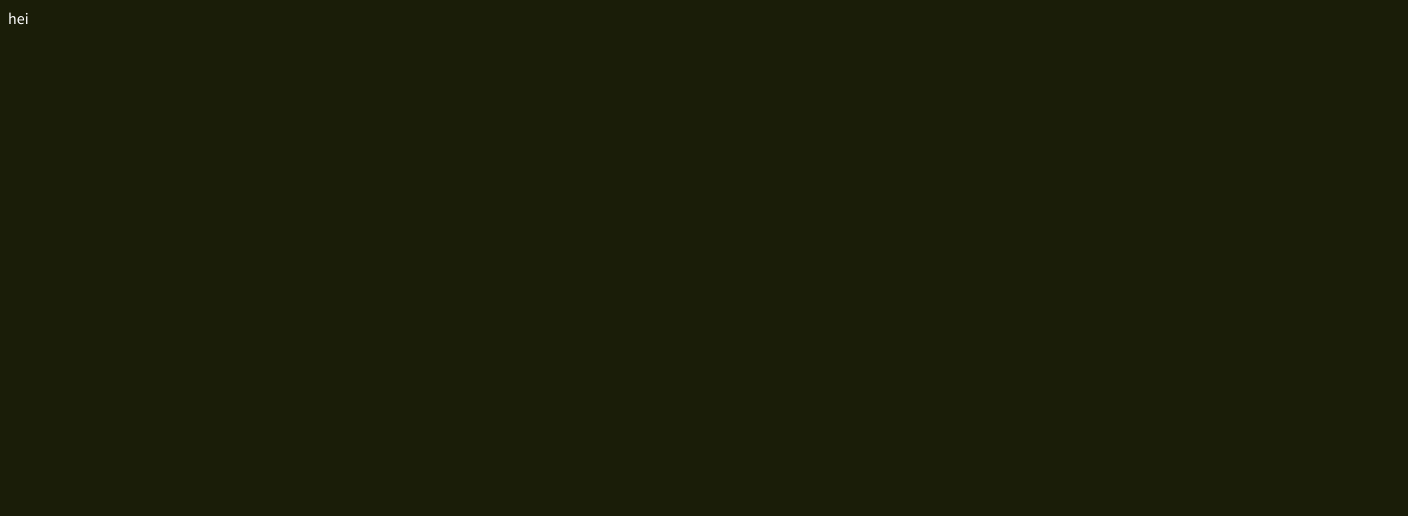
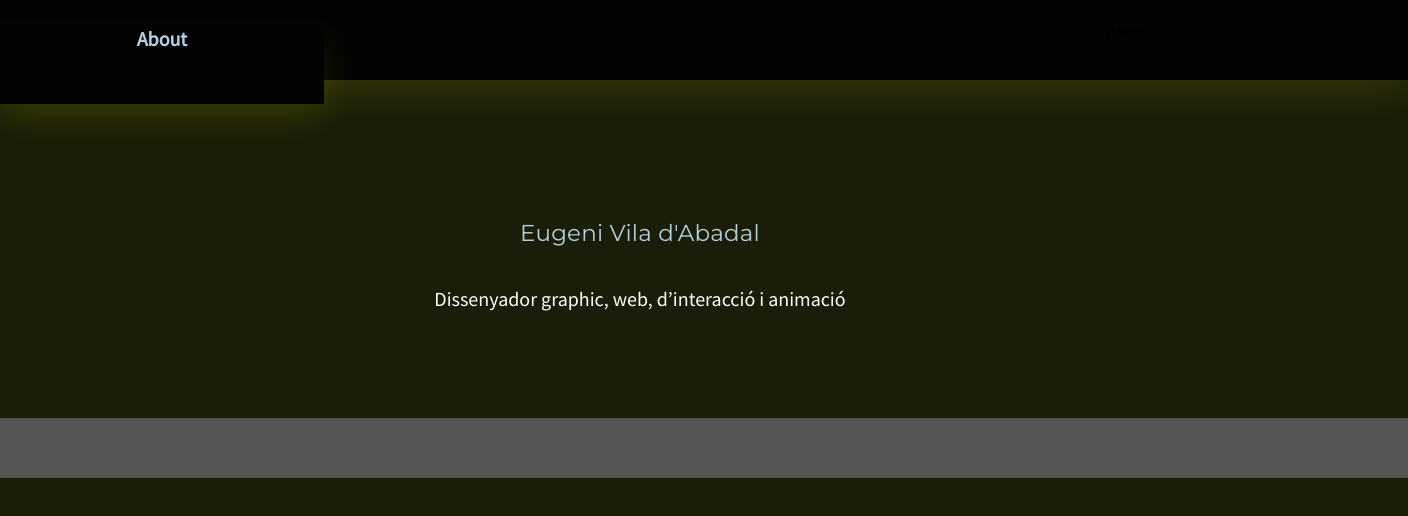
Before and after one commit to treszerotres/PORTFOLIO, a plain HTML site: page index.html in a window 1280 px wide. Shown: the whole page, 1408 px wide, since content can reach past the window. Drawn offline with Linux system fonts and the light colour scheme.

Commit message:
ESTILS 2
Afegint estils i creant divs

```diff
--- a/css/styles.css
+++ b/css/styles.css
@@ -1,5 +1,195 @@
 body{
     background-color: #1a1d08;
+    margin: 0%;
+}
+
+#container{
+
+
+
+}
+
+
+#topnav{
+    width: 110%;
+    height: 80px;
+    box-shadow: 0 15px 36px 0 rgba(255, 251, 0, 0.1);
+    background-color: #030303;
+
+}
+
+#topnav .about{
+    float: left;
+    width: 23%;
+    text-align: center;
+    margin-top: 24px;
+    margin-bottom: 24px;
+}
+
+#social{
+    float: right;
+    width: 23%;
+    margin-top: 24px;
+    margin-bottom: 24px;
+}
+#social .li{
+    float: left;
+    width: 4%;
+    margin-top: 24px;
+    margin-bottom: 24px;
+}
+
+#welcome{
+    margin-top: 140px;
+
+}
+
+#footer{
+    width: 110%;
+    height: 60px;
+    background-color: #545454;
+
+}
+
+/* Estils BODY  */
+p, .bodyregularcenter{
     font-family: "Source Sans Pro";
+    font-size: 16px;
+    line-height: 1.5;
+    letter-spacing: normal;
+    text-align: center;
     color: #ffffff;
 }
+
+p, .bodyregularleft{
+    font-family: "Source Sans Pro";
+    font-size: 16px;
+    line-height: 1.5;
+    letter-spacing: normal;
+    text-align: left;
+    color: #ffffff;
+}
+
+p, .bodyblueboldcenter{
+    font-family: "Source Sans Pro";
+    font-size: 16px;
+    font-weight: bold;
+    line-height: 1.5;
+    text-align: center;
+    color: #b1cfdf;
+}
+
+p, .bodybluebolleft{
+    font-family: "Source Sans Pro";
+    font-size: 16px;
+    font-weight: bold;
+    line-height: 1.5;
+    text-align: left;
+    color: #b1cfdf;
+}
+
+p, .bodyrboldlinkleft{
+    font-family: "Source Sans Pro";
+    font-size: 16px;
+    font-weight: bold;
+    font-style: normal;
+    font-stretch: normal;
+    line-height: 1.5;
+    letter-spacing: normal;
+    color: #c4ea00;
+}
+
+/* Estils LEAD  */
+p, .leadblueregularleft{
+    font-family: "Source Sans Pro";
+    font-size: 20px;
+    font-weight: bold;
+    font-style: normal;
+    font-stretch: normal;
+    line-height: 1.5;
+    letter-spacing: normal;
+    text-align: left;
+    color: #B1CFDF;
+}
+
+p, .linkleadblueregularleft{
+    font-family: "Source Sans Pro";
+    font-size: 20px;
+    font-weight: bold;
+    font-style: normal;
+    font-stretch: normal;
+    line-height: 1.5;
+    letter-spacing: normal;
+    text-align: left;
+    color: #B1CFDF;
+    text-decoration: none;
+}
+
+p, .leadblueregularcenter{
+    font-family: "Source Sans Pro";
+    font-size: 20px;
+    font-weight: bold;
+    font-style: normal;
+    font-stretch: normal;
+    line-height: 1.5;
+    letter-spacing: normal;
+    text-align: left;
+    color: #B1CFDF;
+}
+
+p, .leadwhiteregularcenter{
+    font-family: "Source Sans Pro";
+    font-size: 20px;
+    font-weight: normal;
+    font-style: normal;
+    font-stretch: normal;
+    line-height: 1.5;
+    letter-spacing: normal;
+    text-align: center;
+    margin-bottom: 104px;
+    color: #ffffff;
+}
+
+/* Estils H  */
+
+h1, .h1bluecenter{
+    font-family: "Montserrat";
+    font-size: 48px;
+    font-weight: normal;
+    line-height: 1.13;
+    letter-spacing: 0.2px;
+    text-align: center;
+    color: #b1cfdf;
+}
+
+h1, .h1blueleft{
+    font-family: "Montserrat";
+    font-size: 48px;
+    font-weight: normal;
+    line-height: 1.13;
+    letter-spacing: 0.2px;
+    text-align: left;
+    color: #b1cfdf;
+}
+
+h5, .h5bluecenter{
+    font-family: "Montserrat";
+    font-size: 23px;
+    font-weight: normal;
+    line-height: 1.13;
+    letter-spacing: 0.2px;
+    text-align: center;
+    color: #B1CFDF;
+}
+
+h5, .h5blueleft{
+    font-family: "Montserrat";
+    font-size: 23px;
+    font-weight: normal;
+    line-height: 1.13;
+    letter-spacing: 0.2px;
+    text-align: left;
+    color: #b1cfdf;
+}
+
+/* Estils SPAN  */
--- a/index.html
+++ b/index.html
@@ -1,9 +1,32 @@
+<!DOCTYPE html>
 <html>
-<link href="css/styles.css" rel="stylesheet">
-<link href="https://fonts.googleapis.com/css?family=Montserrat:400,600" rel="stylesheet">
-<link href="https://fonts.googleapis.com/css?family=Source+Sans+Pro: 400, 700" rel="stylesheet">
+    <head>
+        <title>Eugeni Vila d'Abadal - Disseny Gràfic, web, d'interacció i d'animació</title>
+    <link href="css/styles.css" rel="stylesheet">
+    <link href="https://fonts.googleapis.com/css?family=Montserrat:400,600" rel="stylesheet">
+    <link href="https://fonts.googleapis.com/css?family=Source+Sans+Pro: 400, 700" rel="stylesheet">
+    </head>
 <body>
-hei
+    <div id="container">
+        <div id="topnav">
+            <div id="topnav" class="about"><a class="linkleadblueregularleft" href="about.html">About </a></div>
+            <div id="social"><li>About</li> </a></div>
+        </div>
+            <div id="welcome">
+                <h5 class="h5bluecenter"> Eugeni Vila d'Abadal</h5>
+                <p class="leadwhiteregularcenter">Dissenyador graphic, web, d’interacció i animació </p>
+            </div>
+        <div id="content">
+
+        </div>
+        <div id="footer">
+
+
+        </div>
+
+
+    </div>
+
 
 
 
```
